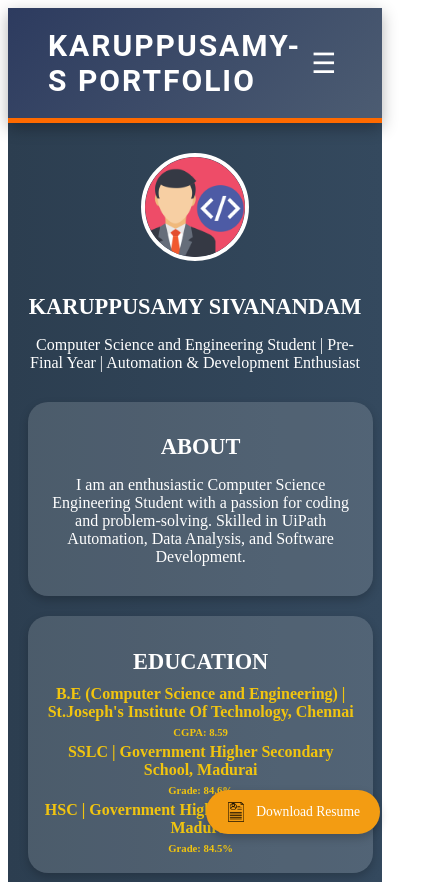
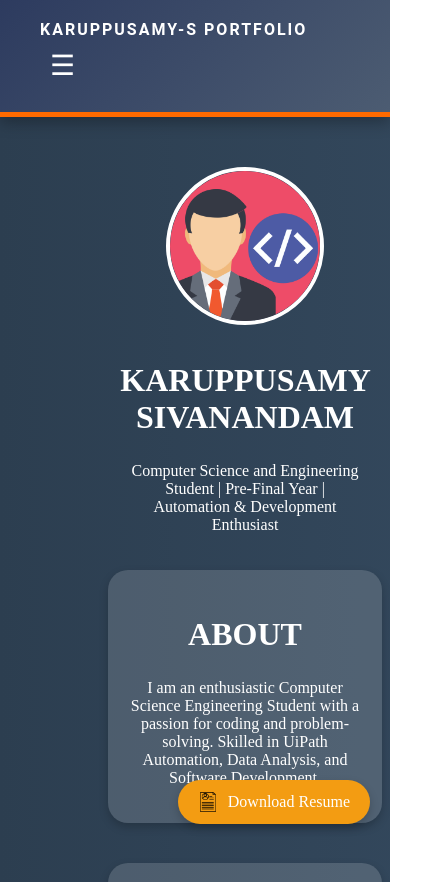
Before and after one commit to mr-black-manjuvirattu-lover/Portfolio, a React (Vite) app: page / in a window 390 px wide. Shown: the top 882 px of the page, 422 px wide, since content can reach past the window. Built offline with nearby package versions, Linux system fonts and the light colour scheme.

Commit message:
Fix media issues

```diff
--- /dev/null
+++ b/src/App.css
@@ -0,0 +1,12 @@
+html, body {
+    margin: 0;
+    padding: 0;
+    overflow-x: hidden;
+    width: 100%;
+    max-width: 100vw;
+}
+#root {
+    width: 100%;
+    max-width: 100vw;
+    overflow: hidden;
+}
--- a/src/Components/CSS/Achievements.css
+++ b/src/Components/CSS/Achievements.css
@@ -1,4 +1,6 @@
 .Achievements-container {
+    height: 100%;
+    width: 100%;
     background: linear-gradient(135deg, #2e2e2e, #5a5a5a);
     text-align: center;
     padding: 40px 20px;
@@ -86,12 +88,13 @@
 
 @media (max-width: 480px) {
     .Achievements-container {
-        padding: 20px 5px;
+        padding: 20px;
     }
 
     .Achievement {
         max-width: 95%;
-        padding: 15px;
+        padding: 10px;
+        width: 80%;
     }
 
     .Achievement h1 {
--- a/src/Components/CSS/Home.css
+++ b/src/Components/CSS/Home.css
@@ -1,15 +1,25 @@
 .Home-container {
+  width: 100%;
   background: linear-gradient(to right, #2c3e50, #34495e);
   min-height: 100vh;
   padding: 50px;
   text-align: center;
   color: white;
   position: relative;
+  overflow-x: hidden;
+  display: flex;
+  flex-direction: column;
+  align-items: center;
+  justify-content: center;
 }
 
-.Profile-container {
-  text-align: center;
-  margin-bottom: 30px;
+.Profile-container, .About-container {
+  min-height: 40vh;
+  display: flex;
+  flex-direction: column;
+  justify-content: center;
+  align-items: center;
+  width: 80%;
 }
 
 .Profile-img {
@@ -74,65 +84,22 @@ h4, h6 {
 }
 
 @media (max-width: 1024px) {
-  .Home-container {
-      padding: 30px 20px;
-  }
-
-  .Profile-img {
-      width: 130px;
-      height: 130px;
-  }
-
-  h1 {
-      font-size: 1.8rem;
-  }
-
-  .About-container {
-      width: 90%;
-      padding: 18px;
+  .Profile-container, .About-container {
+      min-height: 35vh;
+      width: 60%;
   }
 }
 
 @media (max-width: 768px) {
-  .Profile-img {
-      width: 120px;
-      height: 120px;
-  }
-
-  h1 {
-      font-size: 1.6rem;
-  }
-
-  .About-container {
-      width: 95%;
-      padding: 16px;
-  }
-
-  .resume-button {
-      bottom: 15px;
-      right: 15px;
-      font-size: 0.9rem;
+  .Profile-container, .About-container {
+      min-height: 30vh;
+      width: 60%;
   }
 }
 
 @media (max-width: 480px) {
-  .Profile-img {
-      width: 100px;
-      height: 100px;
-  }
-
-  h1 {
-      font-size: 1.4rem;
-  }
-
-  .About-container {
-      width: 95%;
-      padding: 14px;
-  }
-
-  .resume-button {
-      bottom: 10px;
-      right: 10px;
-      font-size: 0.85rem;
+  .Profile-container, .About-container {
+      min-height: 25vh;
+      width: 60%;
   }
 }
--- a/src/Components/CSS/NavBar.css
+++ b/src/Components/CSS/NavBar.css
@@ -1,6 +1,7 @@
 header {
     position: sticky;
     top: 0;
+    margin: 0;
     display: flex;
     justify-content: space-between;
     align-items: center;
@@ -148,3 +149,39 @@ nav li:hover {
         display: flex;
     }
 }
+@media (max-width: 480px) {
+    header{
+        flex-wrap: wrap;
+
+    }
+    header h1{
+        font-size: medium;
+    }
+    nav {
+        display: none;
+        flex-direction: column;
+        position: absolute;
+        top: 60px;
+        right: 0;
+        background: #0072ff;
+        width: 30%;
+        text-align: center;
+        box-shadow: 0px 4px 10px rgba(0, 0, 0, 0.3);
+        border-radius: 0 0 10px 10px;
+    }
+
+    nav li {
+        padding: 15px;
+        margin: 0;
+        font-size: 16px;
+        border-bottom: 1px solid rgba(255, 255, 255, 0.2);
+    }
+
+    .menu-btn {
+        display: block;
+    }
+
+    .nav-open {
+        display: flex;
+    }
+}
--- a/src/Components/CSS/Projects.css
+++ b/src/Components/CSS/Projects.css
@@ -1,4 +1,5 @@
 .Projects-container {
+  width: 100%;
   background-color: #2c3e50;
   min-height: 100vh;
   padding: 50px;
@@ -21,6 +22,7 @@
 
 .Project-Container {
   background: linear-gradient(135deg, #34495e, #1abc9c);
+  width: 80%;
   padding: 20px;
   border-radius: 15px;
   margin: 10px;
@@ -74,7 +76,7 @@
 
 @media (max-width: 768px) {
   .Projects-container {
-      padding: 40px 20px;
+      padding: 40px;
   }
 
   .Projects-container h1 {
@@ -87,6 +89,7 @@
 
   .Project-Container {
       padding: 15px;
+      width: 70%;
   }
 
   .Project-Container h3 {
@@ -100,7 +103,7 @@
 
 @media (max-width: 480px) {
   .Projects-container {
-      padding: 30px 15px;
+      padding: 20px;
   }
 
   .Projects-container h1 {
@@ -109,6 +112,7 @@
 
   .Project-Container {
       padding: 12px;
+      width: 70%;
   }
 
   .Project-Container h3 {
--- a/src/Components/CSS/Skills.css
+++ b/src/Components/CSS/Skills.css
@@ -51,7 +51,7 @@
     }
 
     .Skill-container, .Tools-container {
-        width: 90%;
+        width: 70%;
         margin-bottom: 20px;
     }
 
@@ -84,7 +84,7 @@
 
 @media (max-width: 480px) {
     .Skills-container {
-        padding: 20px 10px;
+        padding: 20px;
     }
 
     .Skill-container, .Tools-container {
--- a/src/main.jsx
+++ b/src/main.jsx
@@ -1,6 +1,7 @@
 import { StrictMode } from 'react'
 import { createRoot } from 'react-dom/client'
 import App from './App.jsx'
+import './App.css'
 
 createRoot(document.getElementById('root')).render(
   <StrictMode>
```
